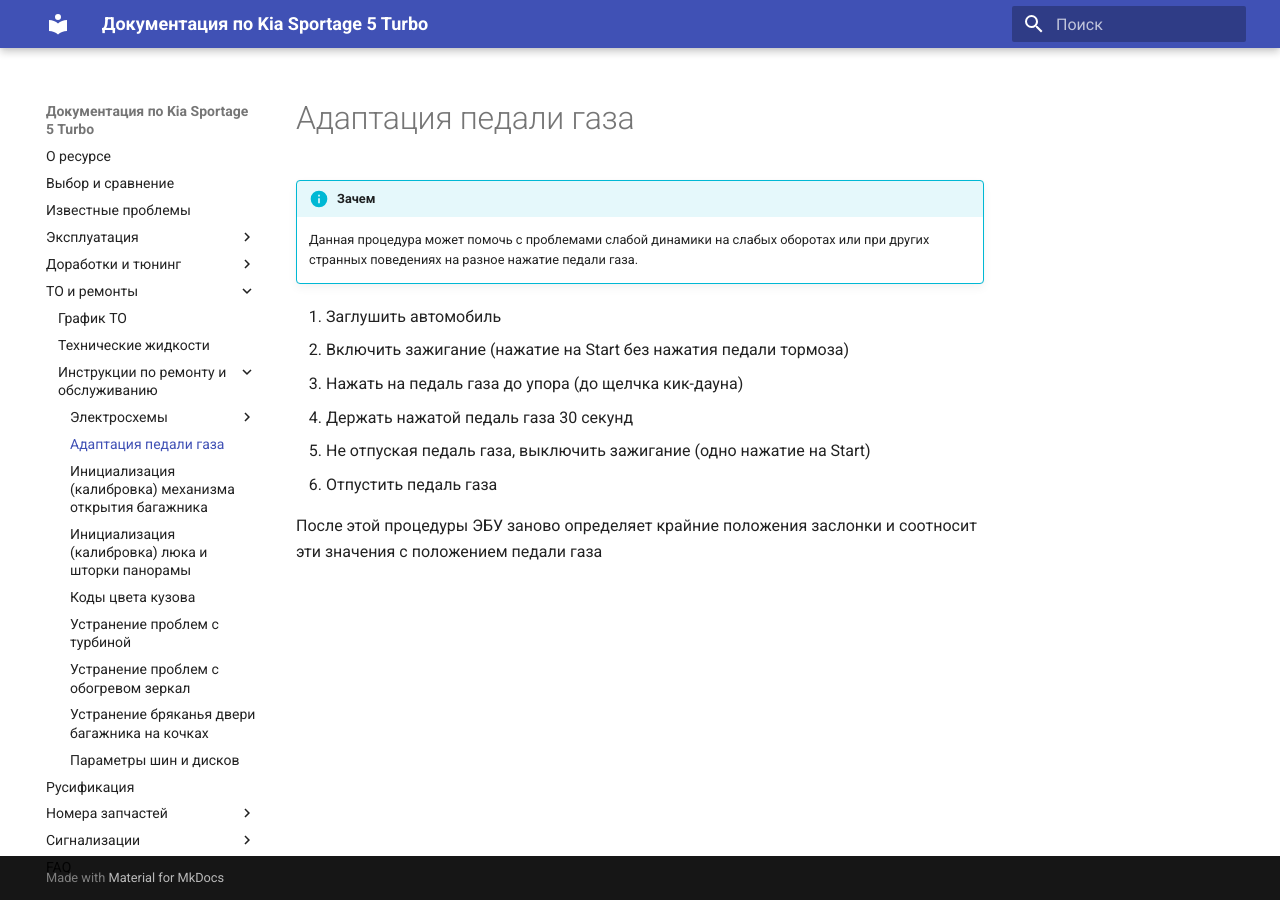
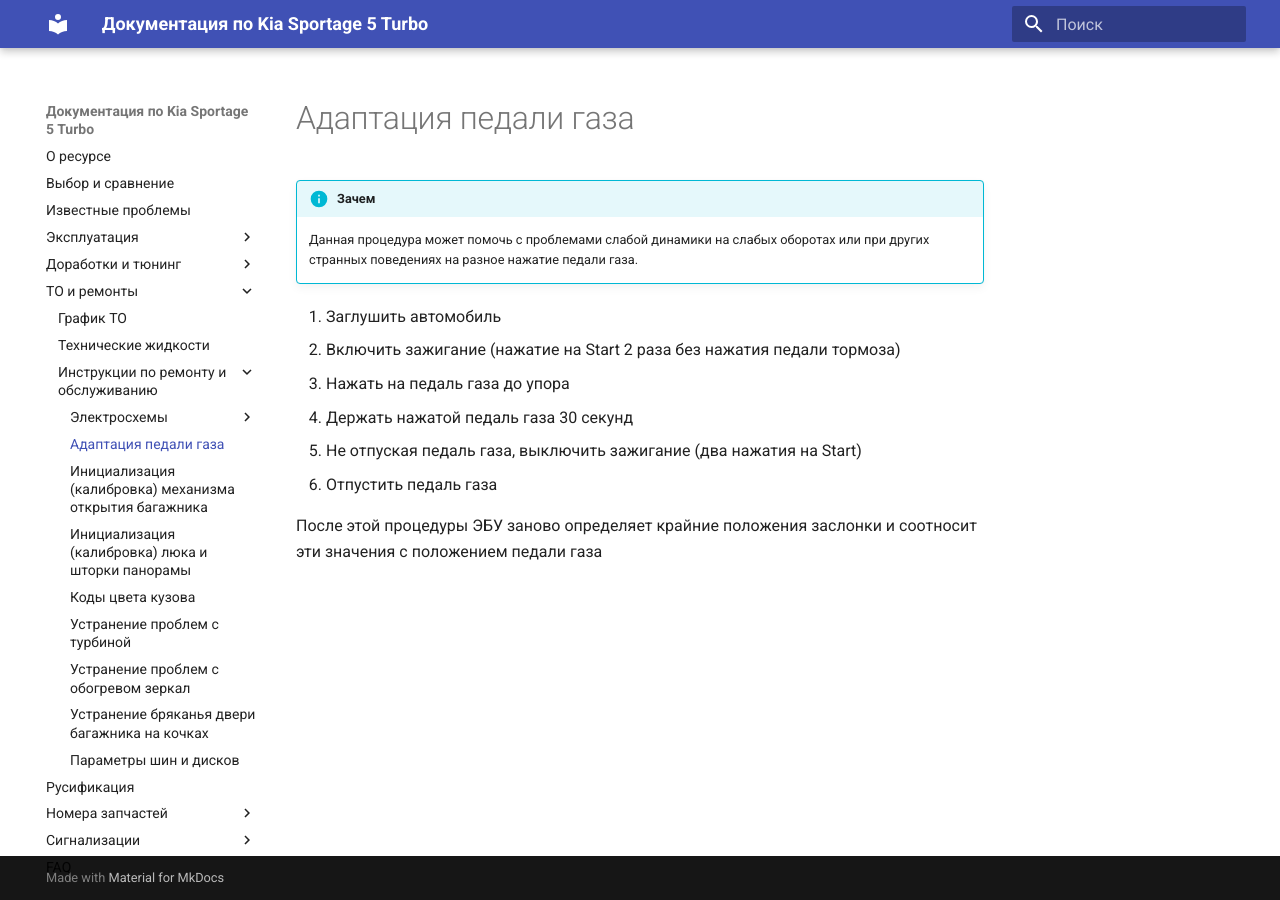
Before and after one commit to kia-sportage-docs/kia-sport5-docs, an MkDocs documentation site: the page built from docs/service/manuals/gas-adaptation.md, in a window 1280 px wide. Built offline with MkDocs 1.6.1 and Material for MkDocs 9.7.7, drawn with Linux system fonts in a browser that asks for light colours.

Commit message:
Мелкие правки

```diff
--- a/docs/service/manuals/gas-adaptation.md
+++ b/docs/service/manuals/gas-adaptation.md
@@ -4,10 +4,10 @@
     Данная процедура может помочь с проблемами слабой динамики на слабых оборотах или при других странных поведениях на разное нажатие педали газа.
 
 1. Заглушить автомобиль
-2. Включить зажигание (нажатие на Start без нажатия педали тормоза)
-3. Нажать на педаль газа до упора (до щелчка кик-дауна)
+2. Включить зажигание (нажатие на Start 2 раза без нажатия педали тормоза)
+3. Нажать на педаль газа до упора
 4. Держать нажатой педаль газа 30 секунд
-5. Не отпуская педаль газа, выключить зажигание (одно нажатие на Start)
+5. Не отпуская педаль газа, выключить зажигание (два нажатия на Start)
 6. Отпустить педаль газа
 
 После этой процедуры ЭБУ заново определяет крайние положения заслонки и соотносит эти значения с положением педали газа
```
Also changed, not shown: docs/part/electric.md (+12 -3 lines), docs/part/motor.md (+10 -0 lines), docs/service/index.md (+1 -0 lines), docs/images/photo_2024-05-15_22-18-54.jpg (added), docs/images/photo_2025-10-30_11-56-08.jpg (added), docs/images/photo_2025-10-30_11-56-09.jpg (added).
